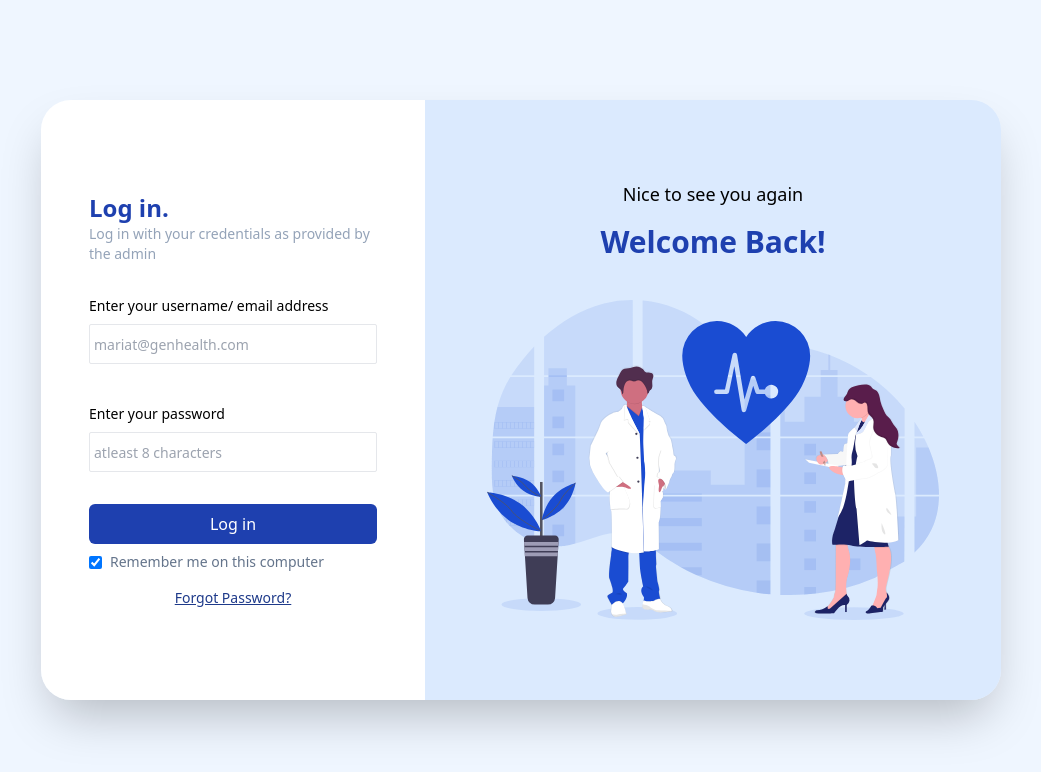
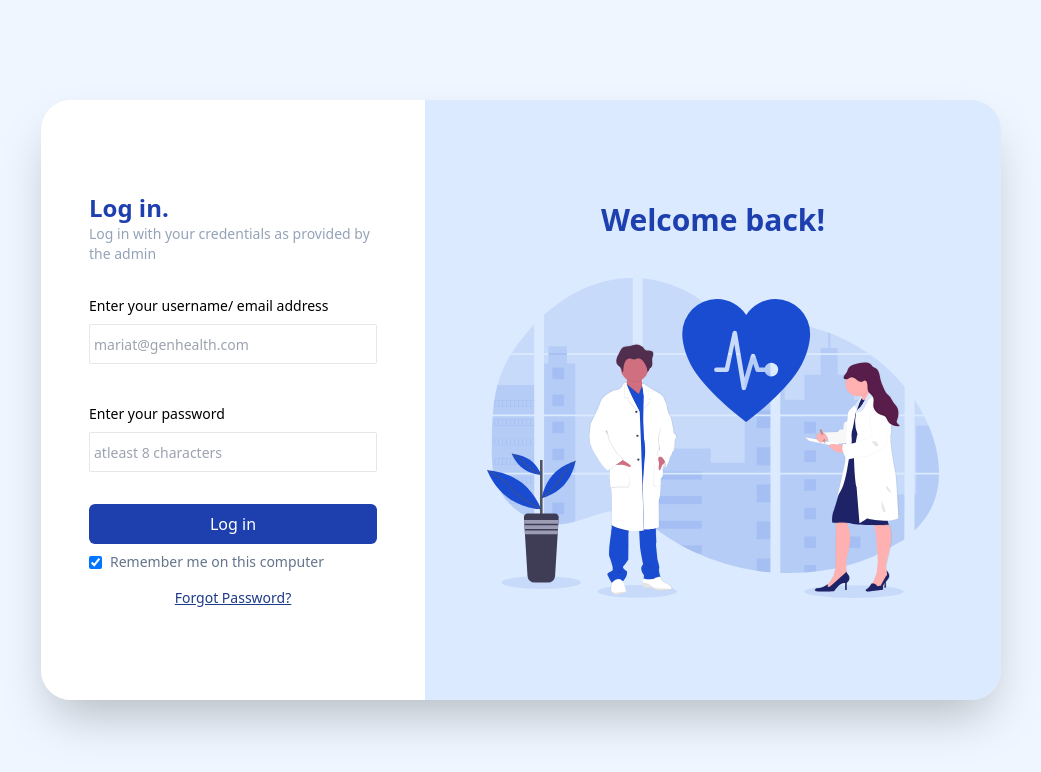
Before and after one commit to Mariat28/genhealth, a React (Create React App) app: page /login in a window 1280 px wide. Shown: the top 772 px of the page, without its empty margins (119-1160 px from the left). Built offline with nearby package versions, Linux system fonts and the light colour scheme.

Commit message:
login page responsiveness

```diff
--- a/src/components/LoginPage.jsx
+++ b/src/components/LoginPage.jsx
@@ -31,7 +31,7 @@ function LoginPage() {
   return(
     <div className='h-screen  flex justify-center items-center bg-blue-50'>
 
-      <div className=' lg:h-3/4 h-1/2 2xl:h-1/2   shadow-2xl rounded-[30px] overflow-hidden 2xl:w-1/2 w-3/4 grid md:grid-cols-5 '>
+      <div className=' lg:h-3/4 h-1/2    shadow-2xl rounded-[30px] overflow-hidden 2xl:w-1/2 w-3/4 grid md:grid-cols-5 '>
         <div className='col-span-2 bg-white h-full p-8 flex flex-col justify-center'>
           <div className=' mt-0 ml-4'>
             {/* <img src={Logo} alt="app-logo" className='h-10 w-10 hidden'/> */}
@@ -45,7 +45,7 @@ function LoginPage() {
             </div>
             <div className='ml-0 mt-2 text-sm flex flex-col p-4'>
               <label className='text-sm'>Enter your password</label>
-              <input type='password' placeholder='atleast 8 characters' name=' password' className='rounded-sm border  h-10 mt-2 p-1' value={password || ''} required   onChange={handlePasswordChange}/>
+              <input type='password' placeholder='atleast 8 characters' name=' password' className='rounded-sm border  h-10 mt-2 p-1 form-control' value={password || ''} required   onChange={handlePasswordChange}/>
             </div>
             <div className='p-4 flex flex-col items-start'>
               <button type='submit' className='bg-blue-800 p-2 rounded-md w-full text-white text-center block hover:bg-blue-700'>Log in</button>
@@ -60,8 +60,8 @@ function LoginPage() {
           </form>
         </div>
         <div className='col-span-3 bg-blue-100  h-full flex items-center flex-col justify-center '>
-          <p className='txet-slate-700 text-lg mb-4'>Nice to see you again </p>
-          <p className='text-3xl text-blue-800 mb-10 font-semibold'>Welcome Back!</p>
+          {/* <p className='txet-slate-700 text-lg mb-4'>Nice to see you again </p> */}
+          <p className='text-3xl text-blue-800 mb-10 font-semibold'>Welcome back!</p>
           <img src={heroImg} alt="app-logo" className='h-80 w-100'/>
         </div>
       </div>
```
